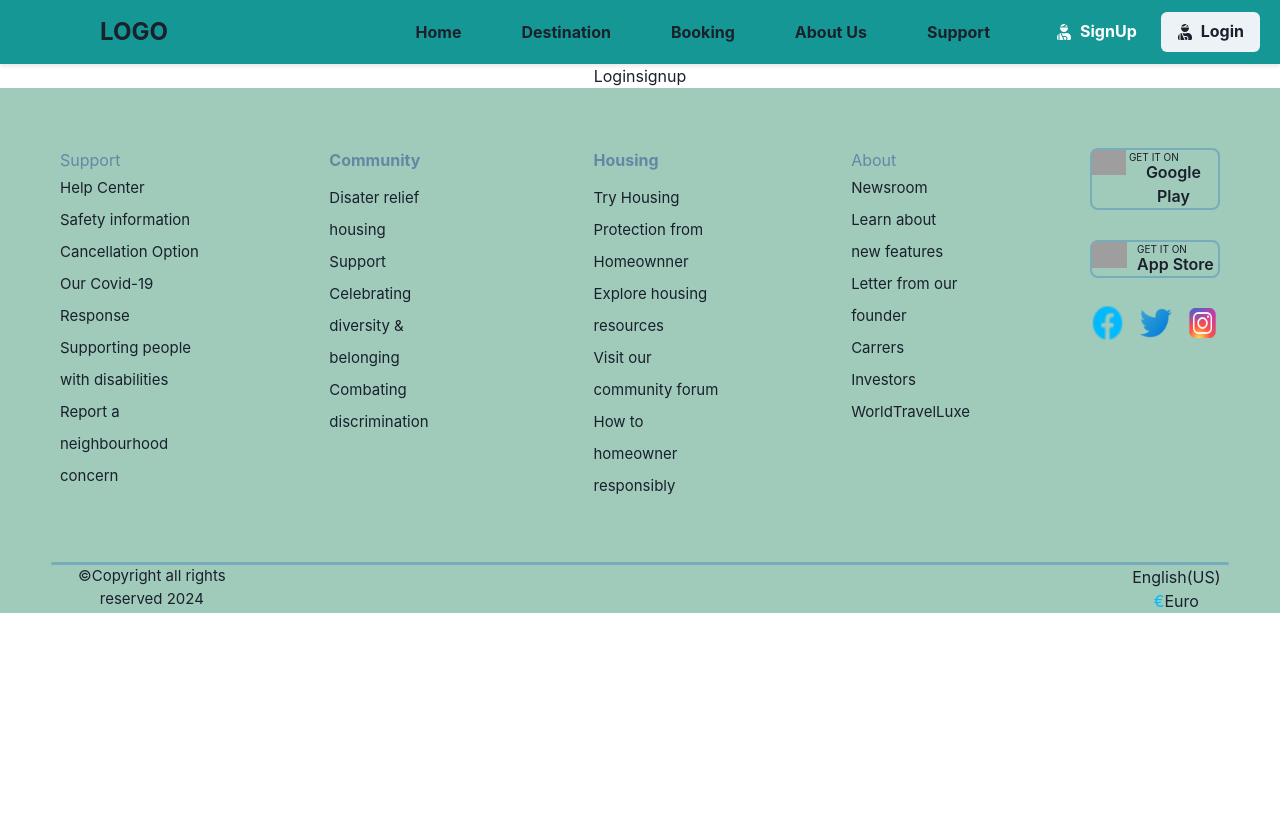
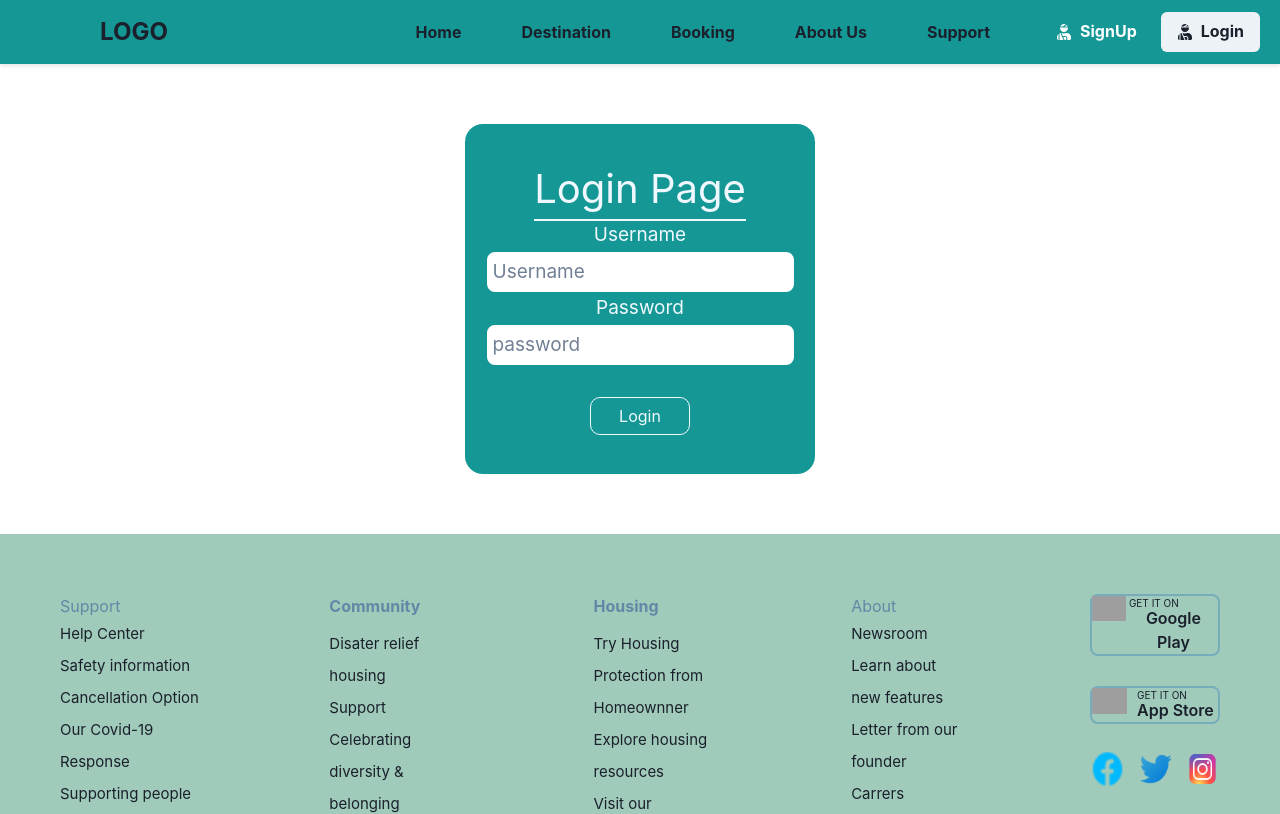
Before and after one commit to praveen4898/Bon_Voyage-Travel, a React (Create React App) app: page /login in a window 1280 px wide. Shown: the top 814 px of the page. Built offline with nearby package versions, Linux system fonts and the light colour scheme; grey boxes are pictures that could not be loaded.

Commit message:
Login/Signup

```diff
--- /dev/null
+++ b/src/CSS/signup.css
@@ -0,0 +1,41 @@
+.signuppage {
+    width: 350px;
+    height: 350px;
+    margin:60px auto 60px auto;
+    background-color: #159895;
+    border-radius: 18px;
+}
+
+.heading {
+    padding-top: 35px;
+    border-bottom: 2px solid aliceblue;
+    color: aliceblue;
+}
+
+.username {
+    margin: auto;
+    color: black;
+    border: 2px solid #159895;
+    padding: 6px;
+    border-radius: 10px;
+}
+
+.password {
+    color: black;
+    margin: auto;
+    border: 2px solid #159895;
+    padding: 6px;
+    border-radius: 10px;
+}
+
+.btn {
+    margin-top: 30px;
+    width: 100px;
+    color: aliceblue;
+    border: 1px solid aliceblue;
+    border-radius: 10px;
+    padding: 6px;
+}
+.signuppage.active{
+    opacity: 0;
+}
--- /dev/null
+++ b/src/Components/LoginForm.jsx
@@ -0,0 +1,67 @@
+import React, { useState } from 'react';
+import axios from 'axios';
+import "../CSS/signup.css"
+
+
+export const Loginform = () => {
+    const [formData, setFormData] = useState({
+        username: '',
+        password: '',
+      });
+
+      const handleChange = (e) => {
+        setFormData({
+          ...formData,
+          [e.target.name]: e.target.value,
+        });
+      };
+
+      const handleLogin = async (e) => {
+        e.preventDefault();
+
+        try {
+          const response = await axios.post('https://mockserver-3.onrender.com/users', formData);
+          const { token } = response.data;
+
+          localStorage.setItem('token', token);
+            } catch (error) {
+          console.error('Error during login:', error);
+        }
+      };
+    return (
+        <div className='signuppage'>
+            <h1 className='heading' style={{width:"fit-content", margin:"auto", fontSize:"40px"}}>Login Page</h1>
+            <form onSubmit={handleLogin}>
+                <label style={{margin:"auto", color:"aliceblue", fontSize:"19px",}}>
+                    Username
+                    <br />
+                    <input
+                        className='username'
+                        type="text"
+                        name="username"
+                        placeholder='Username'
+                        value={formData.username}
+                        onChange={handleChange}
+                    />
+                </label>
+                <br />
+                <label style={{margin:"auto", color:"aliceblue", fontSize:"19px"}}>
+                    Password
+                    <br />
+                    <input
+                        className='password'
+                        type="password"
+                        name="password"
+                        placeholder='password'
+                        value={formData.password}
+                        onChange={handleChange}
+                    />
+                </label>
+                <br />
+                <button className='btn' type="submit">Login</button>
+            </form>
+        </div>
+    )
+};
+
+export default Loginform;
--- a/src/Components/Navbar.jsx
+++ b/src/Components/Navbar.jsx
@@ -151,6 +151,7 @@ export const Navbar = () => {
 
           {!isSmallerThan768 && (
             <Stack direction='row' spacing={2}>
+              <ChakraLink as={Link} to='/signup'>
               <Button
                 leftIcon={<FaUserInjured />}
                 colorScheme='#159895'
@@ -160,6 +161,8 @@ export const Navbar = () => {
               >
                 SignUp
               </Button>
+              </ChakraLink>
+              <ChakraLink as={Link} to='/login'>
               <Button
                 leftIcon={<FaUserInjured />}
                 colorScheme='gray'
@@ -169,6 +172,7 @@ export const Navbar = () => {
               >
                 Login
               </Button>
+              </ChakraLink>
             </Stack>
           )}
         </Flex>
--- /dev/null
+++ b/src/Components/SignupForm.jsx
@@ -0,0 +1,64 @@
+import React, { useState } from 'react';
+import axios from 'axios';
+import "../CSS/signup.css"
+
+
+export const SignupForm = () => {
+    const [formData, setFormData] = useState({
+        username: '',
+        password: '',
+    });
+
+    const handleChange = (e) => {
+        setFormData({
+            ...formData,
+            [e.target.name]: e.target.value,
+        });
+    };
+
+    const handleSubmit = async (e) => {
+        e.preventDefault();
+        try {
+            const response = await axios.post('https://mockserver-3.onrender.com/users', formData);
+            console.log('Server response:', response.data);
+        } catch (error) {
+            console.error('Error submitting data:', error);
+        }
+    };
+    return (
+        <div className='signuppage'>
+            <h1 className='heading' style={{width:"fit-content", margin:"auto", fontSize:"40px"}}>Signup Page</h1>
+            <form onSubmit={handleSubmit}>
+                <label style={{margin:"auto", color:"aliceblue", fontSize:"19px",}}>
+                    Username
+                    <br />
+                    <input
+                        className='username'
+                        type="text"
+                        name="username"
+                        placeholder='Username'
+                        value={formData.username}
+                        onChange={handleChange}
+                    />
+                </label>
+                <br />
+                <label style={{margin:"auto", color:"aliceblue", fontSize:"19px"}}>
+                    Password
+                    <br />
+                    <input
+                        className='password'
+                        type="password"
+                        name="password"
+                        placeholder='password'
+                        value={formData.password}
+                        onChange={handleChange}
+                    />
+                </label>
+                <br />
+                <button className='btn' type="submit">Sign Up</button>
+            </form>
+        </div>
+    )
+};
+
+export default SignupForm;
--- /dev/null
+++ b/src/Pages/Login.jsx
@@ -0,0 +1,11 @@
+import React from 'react'
+import Loginform from '../Components/LoginForm';
+
+export const Login = () => {
+  return (
+    <div>
+      <Loginform/>
+    </div>
+  )
+}
+export default Login;
--- a/src/Pages/Loginsignup.jsx
+++ /dev/null
@@ -1,9 +0,0 @@
-import React from 'react'
-
-const Loginsignup = () => {
-  return (
-    <div>Loginsignup</div>
-  )
-}
-
-export default Loginsignup
--- /dev/null
+++ b/src/Pages/signup.jsx
@@ -0,0 +1,11 @@
+import React from 'react';
+import SignupForm from '../Components/SignupForm';
+const Loginsignup = () => {
+  return (
+  <div className="signup">
+    <SignupForm />
+  </div>
+  )
+}
+
+export default Loginsignup;
--- a/src/Routing/Allroutes.jsx
+++ b/src/Routing/Allroutes.jsx
@@ -2,7 +2,7 @@ import React from 'react';
 import { Route, Routes } from 'react-router-dom';
 import Homepage from '../Pages/Homepage';
 import Bookingpage from '../Pages/Bookingpage';
-import Loginsignup from '../Pages/Loginsignup';
+import Loginsignup from '../Pages/signup';
 import Destination from '../Pages/Destination';
 import  Singledestination  from '../Pages/Singledestination';
 import Paymentpage from '../Pages/Paymentpage';
@@ -10,6 +10,7 @@ import Admin from '../Pages/Admin';
 import Defaultpage from '../Pages/Defaultpage';
 import Support from '../Pages/Support';
 import AboutUs from '../Components/AboutUS';
+import Login from '../Pages/Login';
 
 const Allroutes = () => {
   return (
@@ -19,12 +20,12 @@ const Allroutes = () => {
       <Route path="/destination" element={<Destination />} />
       <Route path="/singledestination/:id" element={<Singledestination />} />
       <Route path="/support" element={<Support/>} />
-      <Route path="/login" element={<Loginsignup />} />
+      <Route path="/signup" element={<Loginsignup />} />
+      <Route path="/login" element={<Login />} />
       <Route path="/about" element={<AboutUs />}/>
       <Route path="/payment" element={<Paymentpage />}/>
       <Route path='/admin' element={<Admin /> }/>
       <Route path='/*' element={<Defaultpage />}/>
-
     </Routes>
   );
 };
```
